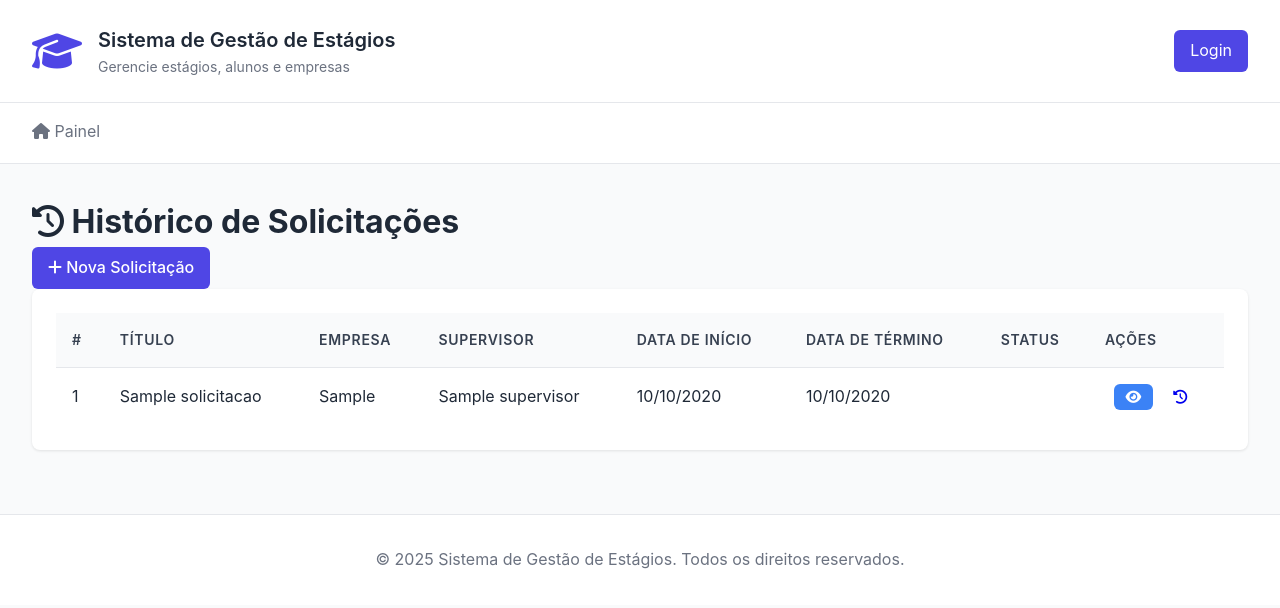
After one commit to caiosoares1/sage, a Django app: template sage/estagio/templates/estagio/historico_solicitacoes.html in a window 1280 px wide. The commit adds this page. Shown: the top 608 px of the page. Run offline with Django 3.2, Linux system fonts and the light colour scheme; the template is opened without the code that fills it: most values are stand-ins (such as "Sample title", 1, 10 or a date in 2020).

Commit message:
feat: add historical view for internship requests with related fields and UI updates

```diff
--- a/sage/estagio/models.py
+++ b/sage/estagio/models.py
@@ -36,6 +36,11 @@ class Estagio(models.Model):
     cargo = models.CharField(max_length=50)
     carga_horaria = models.IntegerField()
     data_fim = models.DateField()
+    descricao = models.TextField(null=True, blank=True)
+
+    # Campo para histórico - aluno que solicitou o estágio
+    aluno_solicitante = models.ForeignKey('Aluno', on_delete=models.CASCADE, null=True, blank=True, related_name='estagios_solicitados')
+    data_solicitacao = models.DateTimeField(auto_now_add=True, null=True)
 
     empresa = models.ForeignKey(Empresa, on_delete=models.CASCADE)
     supervisor = models.ForeignKey(Supervisor, on_delete=models.CASCADE)
--- /dev/null
+++ b/sage/estagio/templates/estagio/historico_solicitacoes.html
@@ -0,0 +1,161 @@
+{% extends 'base.html' %}
+
+{% block title %}Histórico de Solicitações - SAGE{% endblock %}
+
+{% block nav_historico %}active{% endblock %}
+
+{% block content %}
+<div class="page-container">
+    <div class="page-header">
+        <h1><i class="fas fa-history"></i> Histórico de Solicitações</h1>
+        <a href="{% url 'solicitar_estagio' %}" class="btn btn-primary">
+            <i class="fas fa-plus"></i> Nova Solicitação
+        </a>
+    </div>
+
+    {% if solicitacoes %}
+    <div class="card">
+        <div class="table-responsive">
+            <table class="table">
+                <thead>
+                    <tr>
+                        <th>#</th>
+                        <th>Título</th>
+                        <th>Empresa</th>
+                        <th>Supervisor</th>
+                        <th>Data de Início</th>
+                        <th>Data de Término</th>
+                        <th>Status</th>
+                        <th>Ações</th>
+                    </tr>
+                </thead>
+                <tbody>
+                    {% for solicitacao in solicitacoes %}
+                    <tr>
+                        <td>{{ forloop.counter }}</td>
+                        <td>{{ solicitacao.titulo }}</td>
+                        <td>{{ solicitacao.empresa.razao_social }}</td>
+                        <td>{{ solicitacao.supervisor.nome }}</td>
+                        <td>{{ solicitacao.data_inicio|date:"d/m/Y" }}</td>
+                        <td>{{ solicitacao.data_fim|date:"d/m/Y" }}</td>
+                        <td>
+                            {% if solicitacao.status == 'analise' %}
+                                <span class="badge badge-pending">
+                                    <i class="fas fa-clock"></i> Em Análise
+                                </span>
+                            {% elif solicitacao.status == 'em_andamento' %}
+                                <span class="badge" style="background-color: #3b82f6; color: white;">
+                                    <i class="fas fa-play-circle"></i> Em Andamento
+                                </span>
+                            {% elif solicitacao.status == 'aprovado' %}
+                                <span class="badge badge-approved">
+                                    <i class="fas fa-check-circle"></i> Aprovado
+                                </span>
+                            {% elif solicitacao.status == 'reprovado' %}
+                                <span class="badge badge-rejected">
+                                    <i class="fas fa-times-circle"></i> Reprovado
+                                </span>
+                            {% endif %}
+                        </td>
+                        <td>
+                            <div class="action-buttons">
+                                <a href="{% url 'estagio_detalhe' solicitacao.id %}" class="btn btn-sm btn-info" title="Ver Detalhes">
+                                    <i class="fas fa-eye"></i>
+                                </a>
+                                <a href="{% url 'historico_estagio' solicitacao.id %}" class="btn btn-sm btn-secondary" title="Ver Histórico">
+                                    <i class="fas fa-history"></i>
+                                </a>
+                            </div>
+                        </td>
+                    </tr>
+                    {% endfor %}
+                </tbody>
+            </table>
+        </div>
+    </div>
+    {% else %}
+    <div class="card">
+        <div class="empty-state">
+            <i class="fas fa-folder-open" style="font-size: 4rem; color: #d1d5db; margin-bottom: 1rem;"></i>
+            <h3>Nenhuma solicitação encontrada</h3>
+            <p>Você ainda não fez nenhuma solicitação de estágio.</p>
+            <a href="{% url 'solicitar_estagio' %}" class="btn btn-primary" style="margin-top: 1rem;">
+                <i class="fas fa-plus"></i> Fazer Primeira Solicitação
+            </a>
+        </div>
+    </div>
+    {% endif %}
+</div>
+
+<style>
+.table-responsive {
+    overflow-x: auto;
+}
+
+.table {
+    width: 100%;
+    border-collapse: collapse;
+}
+
+.table th,
+.table td {
+    padding: 1rem;
+    text-align: left;
+    border-bottom: 1px solid #e5e7eb;
+}
+
+.table thead {
+    background-color: #f9fafb;
+}
+
+.table thead th {
+    font-weight: 600;
+    color: #374151;
+    font-size: 0.875rem;
+    text-transform: uppercase;
+    letter-spacing: 0.05em;
+}
+
+.table tbody tr:hover {
+    background-color: #f9fafb;
+}
+
+.action-buttons {
+    display: flex;
+    gap: 0.5rem;
+}
+
+.btn-sm {
+    padding: 0.375rem 0.75rem;
+    font-size: 0.875rem;
+    border-radius: 6px;
+    text-decoration: none;
+    display: inline-flex;
+    align-items: center;
+    justify-content: center;
+}
+
+.btn-info {
+    background-color: #3b82f6;
+    color: white;
+}
+
+.btn-info:hover {
+    background-color: #2563eb;
+}
+
+.empty-state {
+    text-align: center;
+    padding: 3rem;
+}
+
+.empty-state h3 {
+    color: #374151;
+    margin-bottom: 0.5rem;
+}
+
+.empty-state p {
+    color: #6b7280;
+}
+</style>
+{% endblock %}
--- a/sage/estagio/urls.py
+++ b/sage/estagio/urls.py
@@ -5,6 +5,7 @@ from estagio.views import cadastrar_aluno
 urlpatterns = [
     path('solicitar/', views.solicitar_estagio, name='solicitar_estagio'),
     path('acompanhar/', views.acompanhar_estagios, name='acompanhar_estagios'),
+    path('historico-solicitacoes/', views.historico_solicitacoes, name='historico_solicitacoes'),
     path('detalhe/<int:estagio_id>/', views.estagio_detalhe, name='estagio_detalhe'),
     path('detalhe/<int:estagio_id>/historico/', views.historico_estagio, name='historico_estagio'),
     path('documentos/', views.listar_documentos, name='listar_documentos'),
--- a/sage/templates/base.html
+++ b/sage/templates/base.html
@@ -54,6 +54,9 @@
                 {% if user.aluno %}
                     <a href="{% url 'acompanhar_estagios' %}" class="nav-item {% block nav_estagios %}{% endblock %}">
                         <i class="fas fa-briefcase"></i> Meus Estágios
+                    </a>
+                    <a href="{% url 'historico_solicitacoes' %}" class="nav-item {% block nav_historico %}{% endblock %}">
+                        <i class="fas fa-history"></i> Histórico de Solicitações
                     </a>
                     <a href="{% url 'solicitar_estagio' %}" class="nav-item {% block nav_solicitar %}{% endblock %}">
                         <i class="fas fa-plus-circle"></i> Solicitar Estágio
```
Also changed, not shown: sage/estagio/views.py (+28 -1 lines), sage/estagio/migrations/0008_estagio_aluno_solicitante_estagio_data_solicitacao_and_more.py (added).
